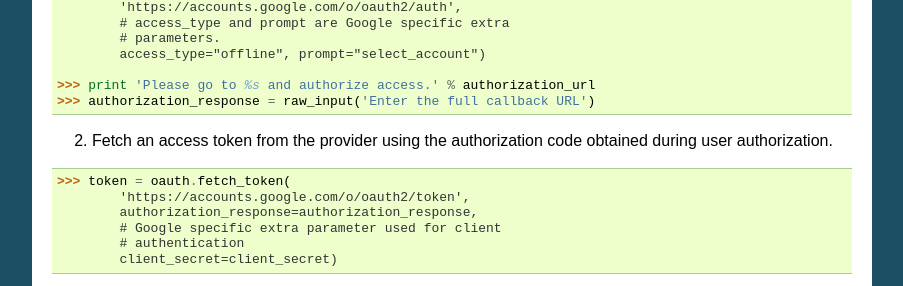
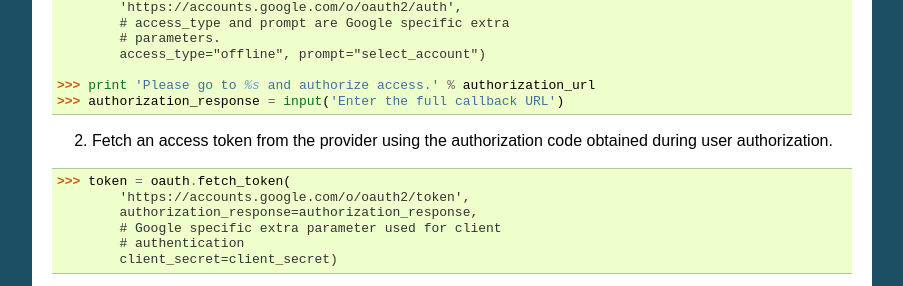
Before and after one commit to requests/requests-oauthlib, a Sphinx documentation site: the page built from docs/oauth2_workflow.rst, in a window 1280 px wide and 900 px high, scrolled down 1055 px. Shown: the part 166-452 px from the top of the window, without its empty margins (198-1101 px from the left). Built offline with Sphinx 7.4.7, drawn with Linux system fonts in a browser that asks for light colours.

Commit message:
changed "raw_input" to "input"
the "raw_input" is from python2 and should not be used in python 3

```diff
--- a/docs/oauth2_workflow.rst
+++ b/docs/oauth2_workflow.rst
@@ -73,7 +73,7 @@ the provider is Google and the protected resource is the user's profile.
             access_type="offline", prompt="select_account")
 
     >>> print 'Please go to %s and authorize access.' % authorization_url
-    >>> authorization_response = raw_input('Enter the full callback URL')
+    >>> authorization_response = input('Enter the full callback URL')
 
 2. Fetch an access token from the provider using the authorization code
    obtained during user authorization.
```
